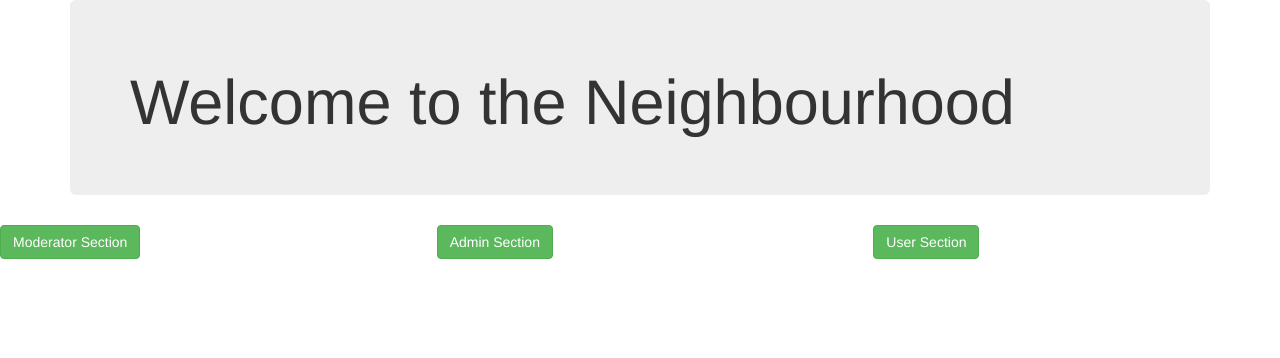
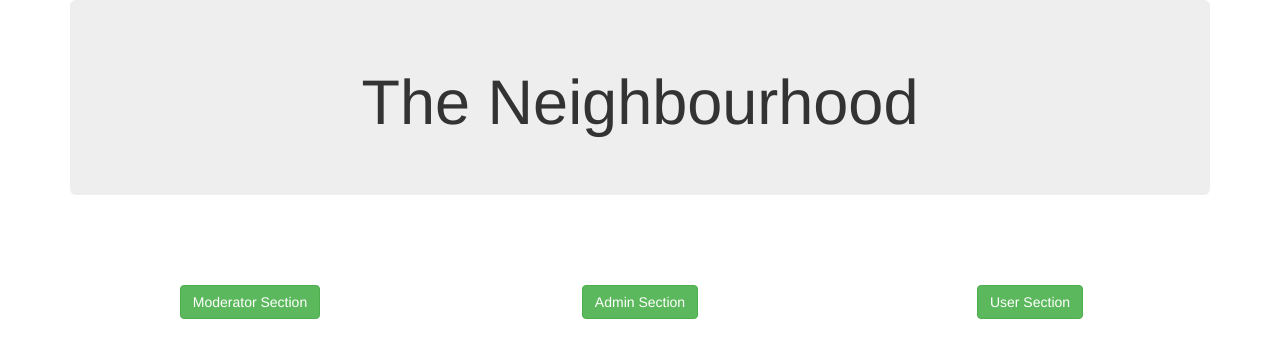
Before and after one commit to pooja1504/cmpe281.github.io, a plain HTML site: page index.html in a window 1280 px wide. Drawn offline with nearby package versions, Linux system fonts and the light colour scheme.

Commit message:
Add files via upload

```diff
--- a/index.html
+++ b/index.html
@@ -10,21 +10,28 @@
 </head>
 <body>
 
-<div class="container">
-  <div class="jumbotron">
-    <h1>Welcome to the Neighbourhood</h1>
+<div class="container center" style="text-align: center">
+  <div class="jumbotron" >
+    <h1>The Neighbourhood</h1>
  </div>
 
 </div>
+
+
+<br/><br/><br/>
+<div class="container" style="text-align: center">
+
+
 <div class="row">
   <div class="col-sm-4">
-<button type="button" class="btn btn-success">Moderator Section</button>
+  <a href="moderator.html" type="button" class="btn btn-success" >Moderator Section</a>
+
   </div>
   <div class="col-sm-4">
-<button type="button" class="btn btn-success">Admin Section</button>
+<a href="moderator.html" type="button" class="btn btn-success" >Admin Section</a>
   </div>
   <div class="col-sm-4">
-<button type="button" class="btn btn-success">User Section</button>
+<a href="moderator.html" type="button" class="btn btn-success" >User Section</a>
   </div>
 </div>
 
```
Also changed, not shown: moderator.html (+7 -3 lines).
